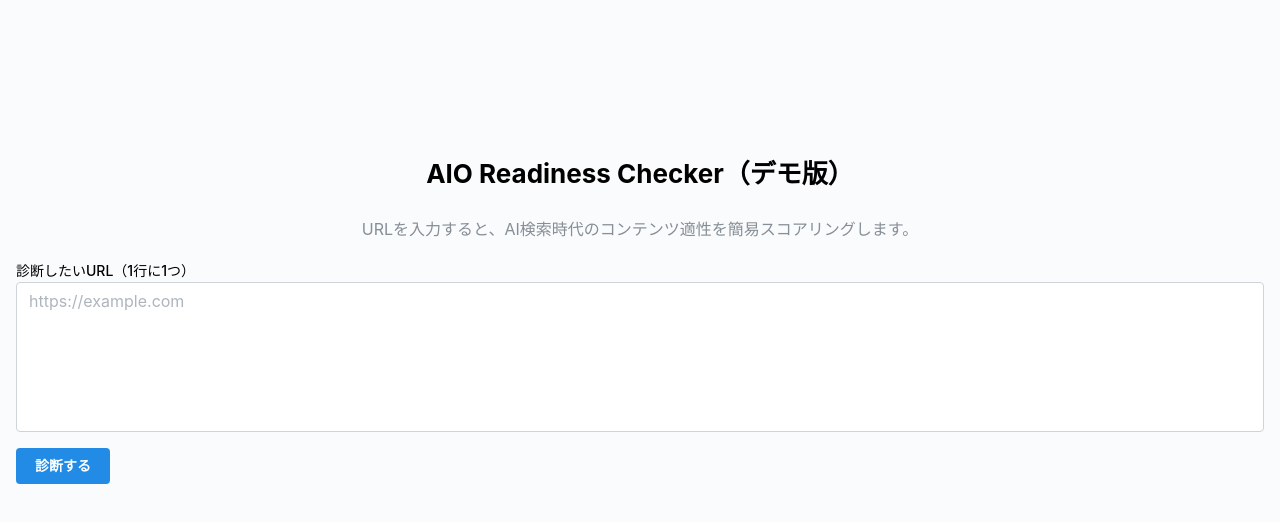
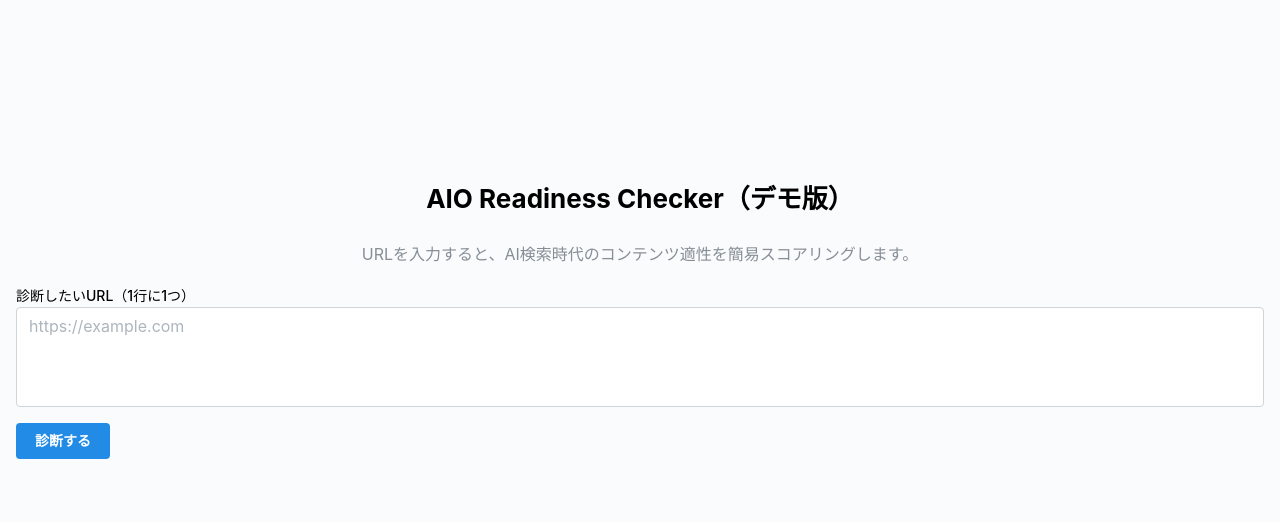
Before and after one commit to sakuya10969/aio-readiness-checker-client, a React (Vite) app: page / in a window 1280 px wide. Shown: the top 522 px of the page. Built offline with nearby package versions, Linux system fonts and the light colour scheme.

Commit message:
fix: url input form

```diff
--- a/src/components/UrlInputForm.tsx
+++ b/src/components/UrlInputForm.tsx
@@ -20,7 +20,7 @@ export const UrlInputForm = ({
         label="診断したいURL（1行に1つ）"
         placeholder="https://example.com"
         minRows={10}
-        styles={{ input: { minHeight: 150, fontSize: 16 } }}
+        styles={{ input: { minHeight: 100, fontSize: 16 } }}
         value={urlsText}
         onChange={(e: ChangeEvent<HTMLTextAreaElement>) =>
           onUrlsChange(e.currentTarget.value)
```
